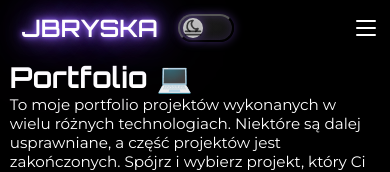
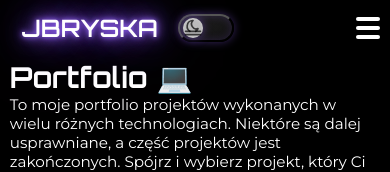
Before and after one commit to whit33y/jbryska, an Angular app: page /projects in a window 390 px wide. Shown: the top 172 px of the page. Built offline with nearby package versions, Linux system fonts and the light colour scheme.

Commit message:
change: variables in scss

```diff
--- a/src/app/app.scss
+++ b/src/app/app.scss
@@ -1,5 +1,5 @@
 .container {
-  font-family: 'Orbitron', sans-serif;
+  font-family: var(--font-family-header);
   font-optical-sizing: auto;
   font-style: normal;
   font-weight: 400;
--- a/src/app/components/layout/footer/footer.scss
+++ b/src/app/components/layout/footer/footer.scss
@@ -21,10 +21,10 @@
   border-radius: 15px;
   background: linear-gradient(145deg, #222, #111);
   box-shadow:
-    0 0 10px rgba(139, 92, 237, 0.4),
-    inset 0 0 8px rgba(139, 92, 237, 0.2);
-  border: 2px solid rgba(139, 92, 237, 0.5);
-  font-family: 'Orbitron', sans-serif;
+    0 0 10px var(--color-button-shadow-1),
+    inset 0 0 8px var(--color-button-shadow-2);
+  border: 2px solid var(--color-button-border);
+  font-family: var(--font-family-header);
   font-weight: 600;
   transition:
     transform 0.1s ease,
@@ -44,9 +44,11 @@
 }
 
 .site-footer .container a:hover {
-  color: #8b5ced;
+  color: var(--color-accent-primary);
 }
 
 .site-footer .container a:hover svg {
-  filter: drop-shadow(0 0 2px #8b5ced) drop-shadow(0 0 10px #8b5ced) drop-shadow(0 0 20px #8b5ced);
+  filter: drop-shadow(0 0 2px var(--color-accent-primary))
+    drop-shadow(0 0 10px var(--color-accent-primary))
+    drop-shadow(0 0 20px var(--color-accent-primary));
 }
--- a/src/app/components/layout/header/header.scss
+++ b/src/app/components/layout/header/header.scss
@@ -5,34 +5,51 @@
   width: 100%;
 }
 
-:host-context(html.dark) .container {
-  background-color: rgba(0, 0, 0, 0.8);
-}
-:host-context(html.light) .container {
-  background-color: rgba(245, 245, 245, 0.8);
+.container {
+  display: flex;
+  justify-content: space-between;
+  padding: 0.75rem 1rem;
+  max-width: 900px;
+  align-items: center;
+  margin: 0 auto;
+  font-family: var(--font-family-header);
+  font-optical-sizing: auto;
+  font-style: normal;
+  font-weight: 600;
 }
 
 .logo {
   border: none;
   background-color: transparent;
   font-size: 1.5rem;
-  color: white;
-  font-family: 'Orbitron', sans-serif;
+  color: var(--color-logo-text);
+  font-family: var(--font-family-header);
   font-optical-sizing: auto;
   font-style: normal;
   font-weight: 600;
-  cursor: pointer;
   transition:
     transform 0.2s ease-in-out,
     color 0.3s ease,
     text-shadow 0.3s ease;
+
   text-shadow:
-    0 0 5px #8b5ced,
-    0 0 10px #8b5ced,
-    0 0 20px #8b5ced,
-    0 0 40px #8b5ced,
-    0 0 80px #8b5ced;
+    0 0 5px var(--color-neon-glow),
+    0 0 10px var(--color-neon-glow),
+    0 0 20px var(--color-neon-glow),
+    0 0 40px var(--color-neon-glow),
+    0 0 80px var(--color-neon-glow);
   animation: flicker 3s infinite;
+}
+
+html.light .logo {
+  text-shadow:
+    0 0 5px var(--color-link-hover-glow-light),
+    0 0 10px var(--color-link-hover-glow-light),
+    0 0 20px var(--color-link-hover-glow-light);
+  animation: none;
+}
+html.light .site-header {
+  background-color: var(--color-background-primary);
 }
 
 .logo-container {
@@ -111,19 +128,6 @@
     inset 0 0 3px rgba(255, 255, 255, 0.4);
 }
 
-.container {
-  display: flex;
-  justify-content: space-between;
-  padding: 0.75rem 1rem;
-  max-width: 900px;
-  align-items: center;
-  margin: 0 auto;
-  font-family: 'Orbitron', sans-serif;
-  font-optical-sizing: auto;
-  font-style: normal;
-  font-weight: 600;
-}
-
 .nav {
   display: grid;
   justify-items: center;
@@ -133,7 +137,7 @@
 }
 
 a {
-  color: white;
+  color: var(--color-link-text);
   text-decoration: none;
   transition:
     color 0.3s ease,
@@ -142,15 +146,22 @@ a {
 
 a:hover {
   text-shadow:
-    0 0 5px #8b5ced,
-    0 0 10px #8b5ced,
-    0 0 20px #8b5ced,
-    0 0 40px #8b5ced,
-    0 0 80px #8b5ced;
+    0 0 5px var(--color-neon-glow),
+    0 0 10px var(--color-neon-glow),
+    0 0 20px var(--color-neon-glow),
+    0 0 40px var(--color-neon-glow),
+    0 0 80px var(--color-neon-glow);
+}
+
+html.light a:hover {
+  text-shadow:
+    0 0 5px var(--color-link-hover-glow-light),
+    0 0 10px var(--color-link-hover-glow-light),
+    0 0 20px var(--color-link-hover-glow-light);
 }
 
 .nav .active {
-  color: #8a5ced;
+  color: var(--color-link-active-dark);
 }
 
 .hamburger {
@@ -158,7 +169,7 @@ a:hover {
   flex-direction: column;
   justify-content: space-between;
   width: 24px;
-  height: 18px;
+  height: 24px;
   background: none;
   border: none;
   cursor: pointer;
@@ -167,11 +178,11 @@ a:hover {
 
 span {
   display: block;
-  height: 2px;
-  width: 20px;
-  background: white;
+  height: 4px;
+  width: 24px;
   border-radius: 10px;
   transition: all 0.3s ease;
+  background: var(--color-hamburger);
 }
 
 .nav.open ~ .hamburger span:nth-child(1),
@@ -234,11 +245,11 @@ span {
   100% {
     opacity: 1;
     text-shadow:
-      0 0 5px #8a5ced,
-      0 0 10px #8a5ced,
-      0 0 20px #8a5ced,
-      0 0 40px #8a5ced,
-      0 0 80px #8a5ced;
+      0 0 5px var(--color-neon-glow),
+      0 0 10px var(--color-neon-glow),
+      0 0 20px var(--color-neon-glow),
+      0 0 40px var(--color-neon-glow),
+      0 0 80px var(--color-neon-glow);
   }
   20%,
   24%,
@@ -247,30 +258,3 @@ span {
     text-shadow: none;
   }
 }
-
-html.light .site-header {
-  background-color: #f5f5f5;
-}
-
-html.light .logo {
-  color: #1e1e1e;
-  text-shadow:
-    0 0 5px #b78eff,
-    0 0 10px #b78eff,
-    0 0 20px #b78eff;
-}
-
-html.light .nav a {
-  color: #1e1e1e;
-}
-
-html.light .nav a:hover {
-  text-shadow:
-    0 0 5px #b78eff,
-    0 0 10px #b78eff,
-    0 0 20px #b78eff;
-}
-
-html.light .hamburger span {
-  background: #1e1e1e;
-}
--- a/src/app/pages/contact/contact.scss
+++ b/src/app/pages/contact/contact.scss
@@ -22,7 +22,7 @@
 }
 
 p {
-  font-family: 'Montserrat', sans-serif;
+  font-family: var(--font-family-body);
   font-optical-sizing: auto;
   font-style: normal;
 }
@@ -54,10 +54,10 @@ button {
   border-radius: 15px;
   background: linear-gradient(145deg, #222, #111);
   box-shadow:
-    0 0 10px rgba(139, 92, 237, 0.4),
-    inset 0 0 8px rgba(139, 92, 237, 0.2);
-  border: 2px solid rgba(139, 92, 237, 0.5);
-  font-family: 'Montserrat', sans-serif;
+    0 0 10px var(--color-button-shadow-1),
+    inset 0 0 8px var(--color-button-shadow-2);
+  border: 2px solid var(--color-button-border);
+  font-family: var(--font-family-body);
   font-optical-sizing: auto;
   font-style: normal;
   font-weight: 600;
@@ -72,8 +72,10 @@ button {
 
 button:hover {
   cursor: pointer;
-  color: #8b5ced;
-  filter: drop-shadow(0 0 1px #8b5ced) drop-shadow(0 0 5px #8b5ced) drop-shadow(0 0 10px #8b5ced);
+  color: var(--color-accent-primary);
+  filter: drop-shadow(0 0 1px var(--color-accent-primary))
+    drop-shadow(0 0 5px var(--color-accent-primary))
+    drop-shadow(0 0 10px var(--color-accent-primary));
 }
 
 @media (max-width: 768px) {
--- a/src/app/pages/home/home.scss
+++ b/src/app/pages/home/home.scss
@@ -30,7 +30,7 @@
 }
 
 p {
-  font-family: 'Montserrat', sans-serif;
+  font-family: var(--font-family-body);
   font-optical-sizing: auto;
   font-style: normal;
 }
@@ -60,20 +60,20 @@ p {
 .circle {
   width: 40px;
   height: 40px;
-  background-color: #ccc;
   border-radius: 50%;
   display: flex;
   align-items: center;
   justify-content: center;
   margin-right: 5px;
+  background-color: var(--color-experience-circle);
 }
 
 .square {
   width: 20px;
   height: 20px;
-  background-color: #8b5ced;
   border-top-right-radius: 50%;
   border-bottom-left-radius: 50%;
+  background-color: var(--color-experience-square);
 }
 
 .home-skills-icons {
@@ -94,19 +94,11 @@ p {
   font-size: 0.8rem;
   font-weight: 500;
   border-radius: 7px;
+  background-color: var(--color-icon-background);
+  color: var(--color-icon-text);
+  box-shadow: 0 0 6px var(--color-icon-shadow);
 }
 
-:host-context(html.dark) .icon {
-  background-color: white;
-  color: black;
-  box-shadow: 0 0 6px rgba(255, 255, 255, 0.1);
-}
-
-:host-context(html.light) .icon {
-  background-color: black;
-  color: white;
-  box-shadow: 0 0 6px rgba(0, 0, 0, 0.2);
-}
 .icon:hover {
   transform: scale(1.05);
   transition: transform 0.2s ease;
--- a/src/app/pages/projects/projects.scss
+++ b/src/app/pages/projects/projects.scss
@@ -25,7 +25,7 @@ img {
 }
 
 p {
-  font-family: 'Montserrat', sans-serif;
+  font-family: var(--font-family-body);
   font-optical-sizing: auto;
   font-style: normal;
 }
@@ -80,18 +80,9 @@ img {
   font-size: 0.8rem;
   font-weight: 500;
   border-radius: 7px;
-}
-
-:host-context(html.dark) .technology {
-  background-color: white;
-  color: black;
-  box-shadow: 0 0 6px rgba(255, 255, 255, 0.1);
-}
-
-:host-context(html.light) .technology {
-  background-color: black;
-  color: white;
-  box-shadow: 0 0 6px rgba(0, 0, 0, 0.2);
+  background-color: var(--color-icon-background);
+  color: var(--color-icon-text);
+  box-shadow: 0 0 6px var(--color-icon-shadow);
 }
 
 .project-element-header-links {
@@ -102,7 +93,7 @@ img {
     align-items: center;
     text-decoration: none;
     margin-left: 18px;
-    color: #8b5ced;
+    color: var(--color-accent-primary);
     transition: text-shadow 0.3s ease;
   }
 
@@ -113,9 +104,9 @@ img {
 
 a:hover {
   text-shadow:
-    0 0 5px #b78eff,
-    0 0 10px #b78eff,
-    0 0 20px #b78eff;
+    0 0 5px var(--color-link-hover-glow),
+    0 0 10px var(--color-link-hover-glow),
+    0 0 20px var(--color-link-hover-glow);
 }
 
 @media (max-width: 768px) {
--- a/src/index.html
+++ b/src/index.html
@@ -2,6 +2,16 @@
 <html lang="en">
 
 <head>
+  <script>
+    (function () {
+      try {
+        const saved = localStorage.getItem('theme');
+        const html = document.documentElement;
+        const theme = saved ? saved : (window.matchMedia('(prefers-color-scheme: dark)').matches ? 'dark' : 'light');
+        html.classList.add(theme);
+      } catch (e) { }
+    })();
+  </script>
   <meta charset="utf-8" />
   <title>jbryska</title>
   <base href="/" />
@@ -14,16 +24,6 @@
     href="https://fonts.googleapis.com/css2?family=Montserrat:ital,wght@0,100..900;1,100..900&family=Orbitron:wght@400..900&display=swap"
     rel="stylesheet">
   <!-- font -->
-  <script>
-    (function () {
-      try {
-        const saved = localStorage.getItem('theme');
-        const html = document.documentElement;
-        const theme = saved ? saved : (window.matchMedia('(prefers-color-scheme: dark)').matches ? 'dark' : 'light');
-        html.classList.add(theme);
-      } catch (e) { }
-    })();
-  </script>
 </head>
 
 <body>
--- a/src/styles.scss
+++ b/src/styles.scss
@@ -1,3 +1,46 @@
+:root {
+  --color-text-primary: #222;
+  --color-background-primary: #f5f5f5;
+  --color-link-hover-glow: #b78eff;
+  --color-link-hover-glow-light: #b78eff;
+  --color-accent-primary: #8b5ced;
+  --color-link-active-dark: #8a5ced;
+
+  --color-icon-background: black;
+  --color-icon-text: white;
+  --color-icon-shadow: rgba(0, 0, 0, 0.2);
+  --color-experience-circle: #ccc;
+  --color-experience-square: #8b5ced;
+
+  --color-button-shadow-1: rgba(139, 92, 237, 0.4);
+  --color-button-shadow-2: rgba(139, 92, 237, 0.2);
+  --color-button-border: rgba(139, 92, 237, 0.5);
+
+  --color-header-bg: rgba(245, 245, 245, 0.8);
+  --color-logo-text: #1e1e1e;
+  --color-link-text: #1e1e1e;
+  --color-hamburger: #1e1e1e;
+  --color-neon-glow: #8b5ced;
+
+  --font-family-header: 'Orbitron', sans-serif;
+  --font-family-body: 'Montserrat', sans-serif;
+}
+
+html.dark {
+  --color-text-primary: white;
+  --color-background-primary: black;
+
+  --color-icon-background: white;
+  --color-icon-text: black;
+  --color-icon-shadow: rgba(255, 255, 255, 0.1);
+  --color-experience-circle: #555;
+
+  --color-header-bg: rgba(0, 0, 0, 0.8);
+  --color-logo-text: white;
+  --color-link-text: white;
+  --color-hamburger: white;
+}
+
 html,
 body {
   width: 100dvw;
@@ -8,47 +51,16 @@ body {
   overflow-x: auto;
   -ms-overflow-style: none;
   scrollbar-width: none;
-  // overflow-y: hidden;
 }
 
 body {
+  background-color: var(--color-background-primary);
+  color: var(--color-text-primary);
   overflow: auto;
   -ms-overflow-style: none;
   scrollbar-width: none;
 }
+
 body::-webkit-scrollbar {
   display: none;
 }
-
-html.dark {
-  background-color: black;
-  color: white;
-}
-
-html.light {
-  background-color: #f5f5f5;
-  color: #222;
-}
-
-html.light .logo {
-  color: #222;
-  text-shadow:
-    0 0 5px #b78eff,
-    0 0 10px #b78eff,
-    0 0 20px #b78eff;
-}
-
-html.light .nav a {
-  color: #222;
-}
-
-html.light .nav a:hover {
-  text-shadow:
-    0 0 5px #b78eff,
-    0 0 10px #b78eff,
-    0 0 20px #b78eff;
-}
-
-html.light .hamburger span {
-  background: #222;
-}
```
